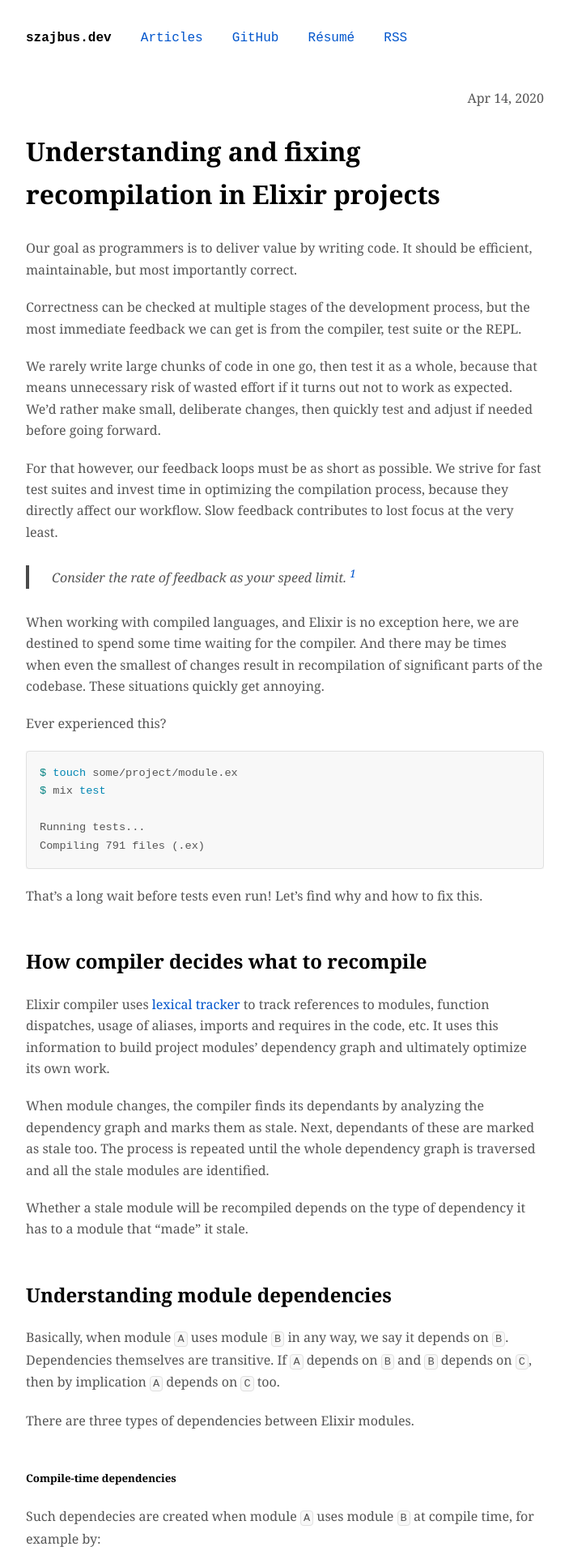
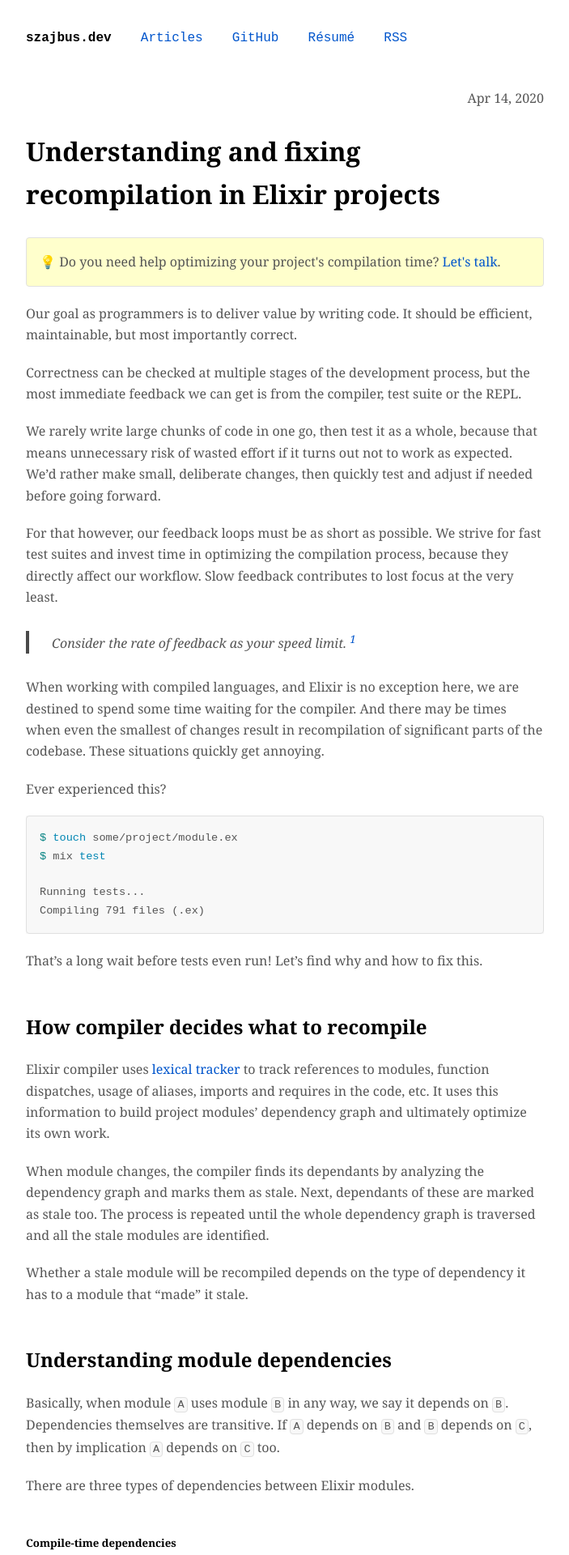
Before and after one commit to szajbus/szajbus.github.io, a Jekyll site: the page built from _posts/2020-04-14-understanding-and-fixing-recompilation-in-elixir-projects.markdown, in a window 1280 px wide. Shown: the top 1920 px of the page at 81% size, without its empty margins (288-991 px from the left). Built offline with Jekyll 4.4.1, drawn with Linux system fonts in a browser that asks for light colours; emoji names are drawn with the system emoji font; comment, search, counter and statistics services are not loaded; some of the changed text lies outside the part shown.

Commit message:
Add call to action notes

```diff
--- /dev/null
+++ b/_includes/note.html
@@ -0,0 +1,3 @@
+<p class="note">
+  {{ include.content }}
+</p>
--- a/_posts/2020-04-14-understanding-and-fixing-recompilation-in-elixir-projects.markdown
+++ b/_posts/2020-04-14-understanding-and-fixing-recompilation-in-elixir-projects.markdown
@@ -5,6 +5,12 @@ date: "2020-04-14 08:00:00"
 categories: Elixir
 excerpt: "Slow recompilation means slow feedback loop and distrupted workflow. Let's find out how to fix this."
 ---
+
+{% capture note %}
+:bulb: Do you need help optimizing your project's compilation time? <a href="mailto:{{site.email}}?subject=Elixir%20recompilation">Let's talk</a>.
+{% endcapture %}
+
+{% include note.html content=note %}
 
 Our goal as programmers is to deliver value by writing code. It should be efficient, maintainable, but most importantly correct.
 
@@ -263,6 +269,8 @@ Pay attention. The compiler, through slow recompilation, may be signalling probl
 
 Issues are generally easier and cheaper to fix when detected early and recompilation that's slowing down is a plainly visible warning sign you probably should take seriously.
 
+{% include note.html content=note %}
+
 #### Footnotes
 
 [^1]: D. Thomas, A. Hunt. (2020). *The Pragmatic Programmer, 20th Anniversary Edition*. Pearson Education, Inc.
--- a/_sass/_variables.scss
+++ b/_sass/_variables.scss
@@ -3,6 +3,7 @@ $primary-color: #555;
 $secondary-color: #000;
 $link-color: #05c;
 $target-bg-color: #ffc;
+$note-bg-color: #ffc;
 $hr-color: #ccc;
 $table-border-color: #ccc;
 $code-bg-color: #f8f8f8;
@@ -14,6 +15,7 @@ $dark-primary-color: #bbb;
 $dark-secondary-color: #ddd;
 $dark-link-color: #0bc;
 $dark-target-bg-color: #333;
+$dark-note-bg-color: #000;
 $dark-hr-color: #333;
 $dark-table-border-color: #333;
 $dark-code-bg-color: #272727;
--- a/_sass/style.scss
+++ b/_sass/style.scss
@@ -34,6 +34,18 @@ hr {
 
 p {
   margin: 1.25rem 0;
+
+  &.note {
+    background-color: $note-bg-color;
+    color: $primary-color;
+    border: $code-border-color 1px solid;
+    border-radius: 4px;
+    padding: 1rem;
+  }
+
+  img.emoji {
+    vertical-align: text-bottom;
+  }
 }
 
 a {
@@ -218,6 +230,12 @@ footer.page-footnote {
 
   p {
     color: $dark-primary-color;
+
+    &.note {
+      background-color: $dark-note-bg-color;
+      color: $dark-primary-color;
+      border: $dark-code-border-color 1px solid;
+    }
   }
 
   a {
```
